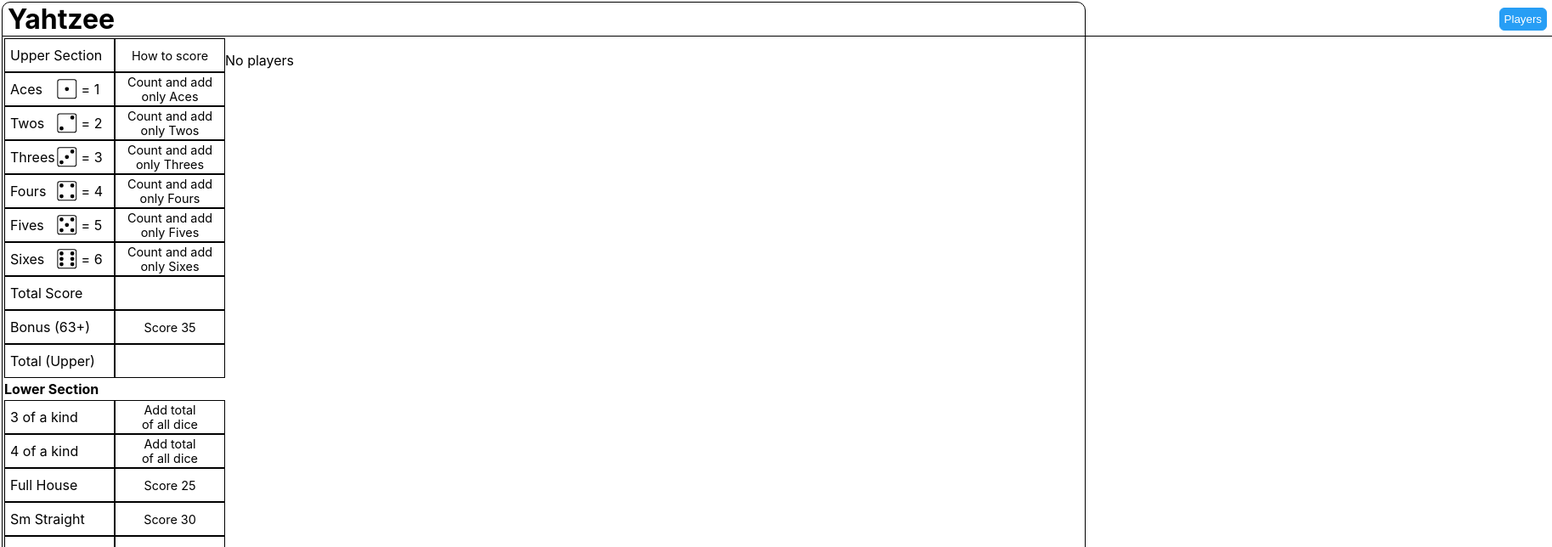
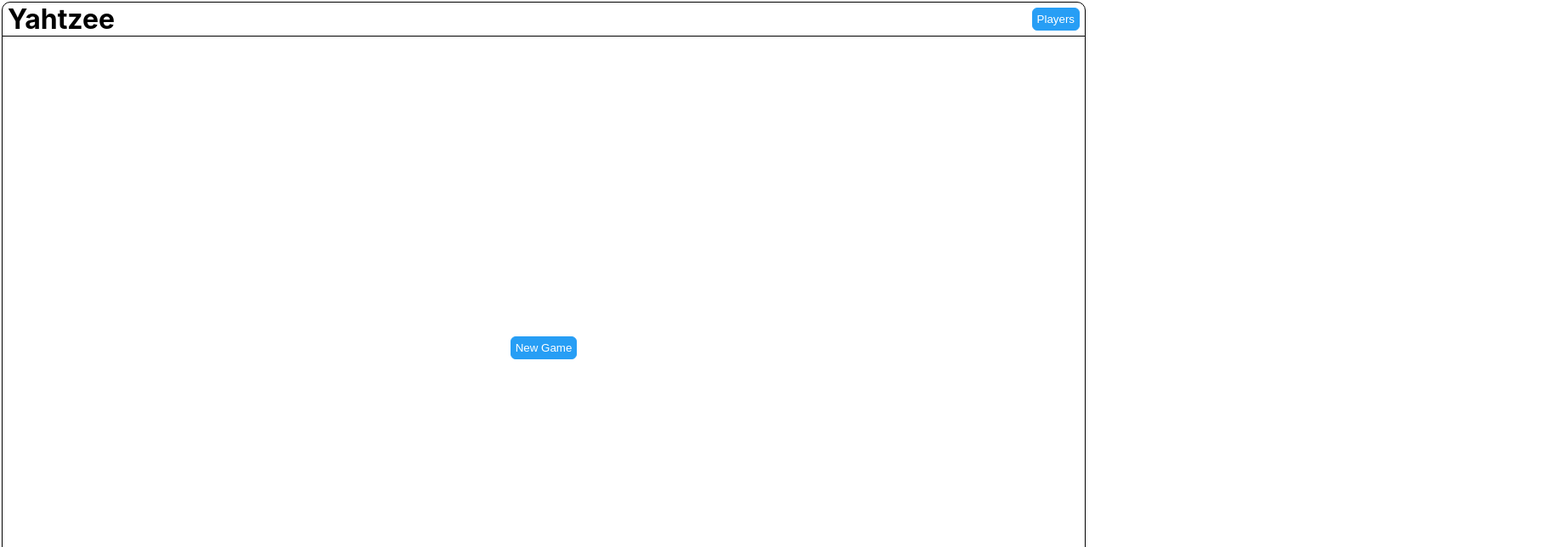
Before and after one commit to brentkeller/yahtzee-scoresheet, a React (Create React App) app: page / in a window 1280 px wide. Shown: the top 644 px of the page at 85% size, 1827 px wide, since content can reach past the window. Built offline with nearby package versions, Linux system fonts and the light colour scheme.

Commit message:
Styling improvements

```diff
--- a/src/components/App.css
+++ b/src/components/App.css
@@ -28,9 +28,9 @@
   padding: 0;
 }
 
-.body {
+.no-content {
+  min-height: 100%;
   display: flex;
-  flex: 1;
   justify-content: center;
   align-items: center;
 }
--- a/src/components/App.tsx
+++ b/src/components/App.tsx
@@ -10,7 +10,7 @@
 
 const loadGame = () => {
   let data = localStorage.getItem(storageKey);
-  if (!data) return new Game();
+  if (!data) return undefined;
   let game = JSON.parse(data);
   // rehydrate class instances
   game.players = game.players.map((p: PlayerData) => Player.fromData(p));
@@ -54,12 +54,16 @@
         <main className="app">
           <header className="header">
             <h1>Yahtzee</h1>
-            <div>
-              <Button onClick={showMenu}>Players</Button>
-            </div>
+            <Button onClick={showMenu}>Players</Button>
           </header>
           <div className="body">
-            {game ? <ScoreSheet /> : <Button onClick={startNewGame}>New Game</Button>}
+            {game ? (
+              <ScoreSheet />
+            ) : (
+              <div className="no-content">
+                <Button onClick={startNewGame}>New Game</Button>
+              </div>
+            )}
           </div>
           <GameMenu onClose={hideMenu} isOpen={menuVisible} />
         </main>
--- a/src/components/GameMenu.css
+++ b/src/components/GameMenu.css
@@ -7,6 +7,7 @@
   display: flex;
   justify-content: center;
   align-items: center;
+  overflow-y: auto;
 }
 
 .game-menu__container {
@@ -50,7 +51,7 @@
 
 .game-menu__player-list li {
   display: grid;
-  grid-template-columns: auto 80px 50px;
+  grid-template-columns: 220px 80px 50px;
   margin-bottom: 8px;
 }
 
@@ -89,6 +90,16 @@
 .name-input {
   font-family: var(--scribble-font-family);
   font-size: var(--scribble-font-size);
+  border: 1px dotted transparent;
+  padding: 4px;
+  width: 200px;
+}
+
+.name-input.new-player {
+  border-bottom: 1px dotted #999999;
+}
+
+.name-input:focus {
   border: 1px dotted #999999;
-  padding: 4px;
+  outline-color: var(--color-brand);
 }
--- a/src/components/GameMenu.tsx
+++ b/src/components/GameMenu.tsx
@@ -16,7 +16,7 @@
   const { game, updateGame } = useContext(GameContext);
   const [newPlayerName, setNewPlayerName] = useState('');
   const open = useSpring({
-    transform: props.isOpen ? `translate3d(0,0,0)` : `translate3d(0,-100vh,  0)`,
+    transform: props.isOpen ? `translate3d(0,0,0)` : `translate3d(0,-1000px,  0)`,
   });
 
   const getGame = () => game || new Game();
@@ -108,7 +108,7 @@
             <div className="game-menu__player-name">
               <input
                 type="text"
-                className="name-input"
+                className="name-input new-player"
                 placeholder="Enter a name..."
                 value={newPlayerName}
                 onChange={newPlayerNameChange}
```
